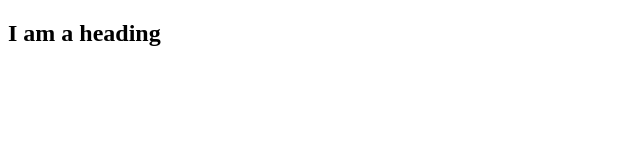
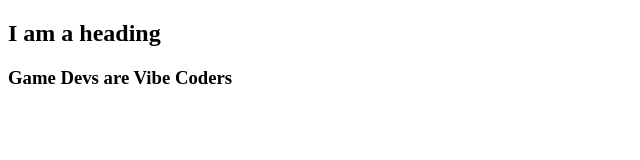
Before and after one commit to gptc5920-dev/DSA, a plain HTML site: page main.html in a window 1280 px wide. Shown: the whole page, without its empty margins (0-640 px from the left). Drawn offline with Linux system fonts and the light colour scheme.

Commit message:
I'm adding an h3

```diff
--- a/main.html
+++ b/main.html
@@ -7,5 +7,6 @@
 </head>
 <body>
     <h2>I am a heading</h2>
+    <h3>Game Devs are Vibe Coders</h3>
 </body>
 </html>
```
